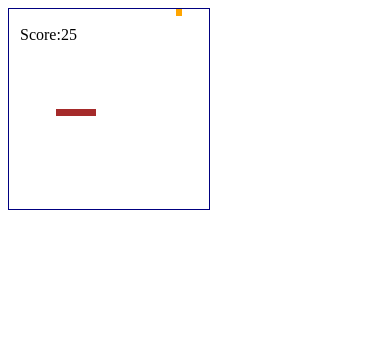
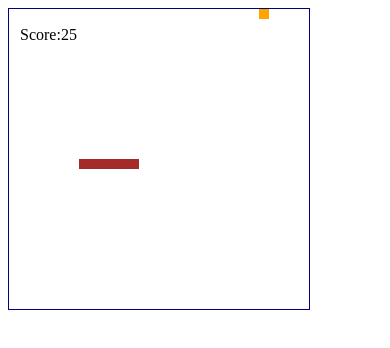
Before and after one commit to Noah-Chiu/Snake, a plain HTML site: page index.html in a window 390 px wide. Drawn offline with Linux system fonts and the light colour scheme.

Commit message:
modify screen size  on phone

```diff
--- a/index.html
+++ b/index.html
@@ -38,8 +38,8 @@
     }
     @media (max-width: 400px), (max-height: 400px){
         canvas {
-            width: 200px;
-            height: 200px;
+            width: 300px;
+            height: 300px;
         }
     }
 </style>
```
